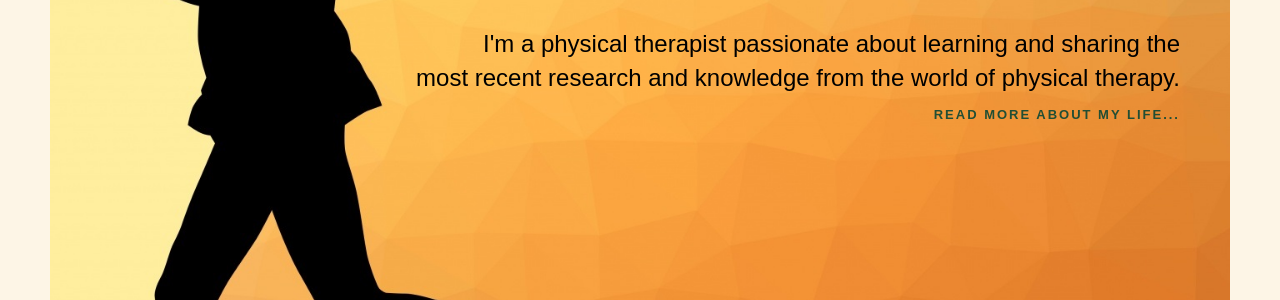
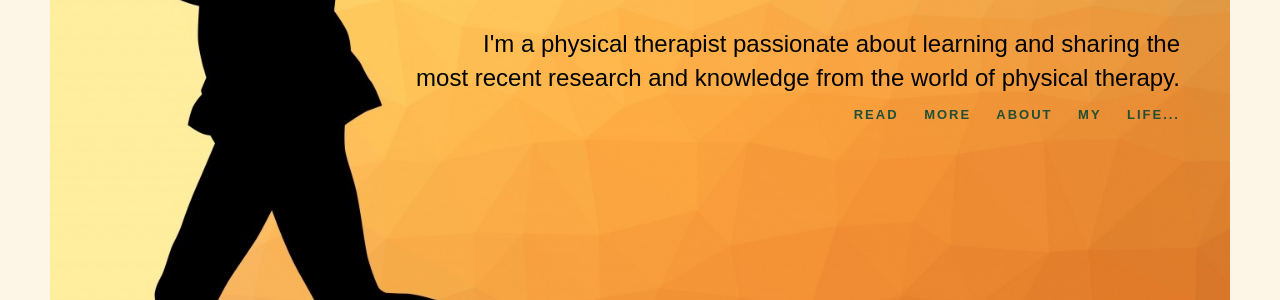
Before and after one commit to maryamckinnon/maryamckinnon.github.io, a Jekyll site: the page built from index.html, in a window 1280 px wide. Shown: the part 462-762 px from the top of the page. Built offline with Jekyll 4.4.1, drawn with Linux system fonts in a browser that asks for light colours.

Commit message:
Update main.css

```diff
--- a/css/main.css
+++ b/css/main.css
@@ -83,7 +83,7 @@
 }
 
 ul.posts {
-    margin: 20px auto 40px;
+    margin: 50px auto 40px;
     font-size: 1.5em;
 }
 
@@ -102,4 +102,5 @@
   text-transform: uppercase;
   text-decoration: none;
   letter-spacing: 2px;
+  word-spacing: 20px;
  }
```
